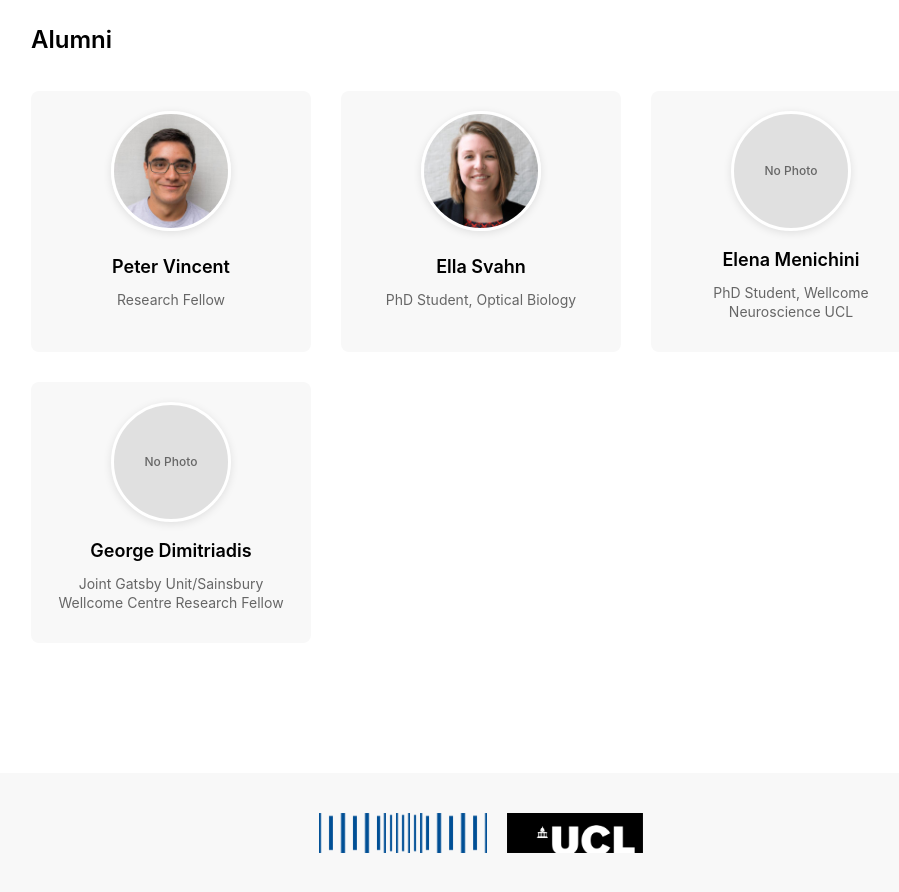
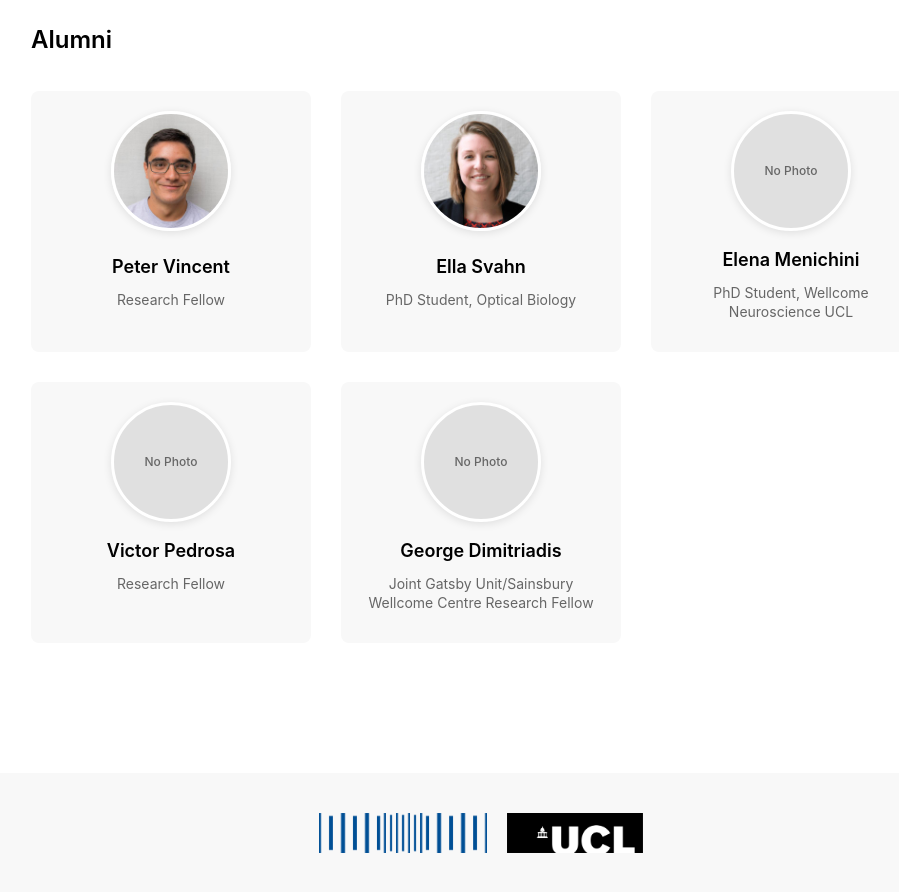
Before and after one commit to LIMLabSWC/limlabswc.github.io, a Jekyll site: the page built from people/index.md, in a window 1280 px wide and 900 px high, scrolled down 3653 px. Shown: the top 892 px of the window, without its empty margins (159-1058 px from the left). Built offline with Jekyll 4.4.1, drawn with Linux system fonts in a browser that asks for light colours.

Commit message:
Update people.yml

```diff
--- a/_data/people.yml
+++ b/_data/people.yml
@@ -139,6 +139,10 @@ alumni:
     title: "PhD Student, Wellcome Neuroscience UCL"
     photo: null
 
+  - name: "Victor Pedrosa"
+    title: "Research Fellow"
+    photo: null
+
   - name: "George Dimitriadis"
     title: "Joint Gatsby Unit/Sainsbury Wellcome Centre Research Fellow"
     photo: null
```
